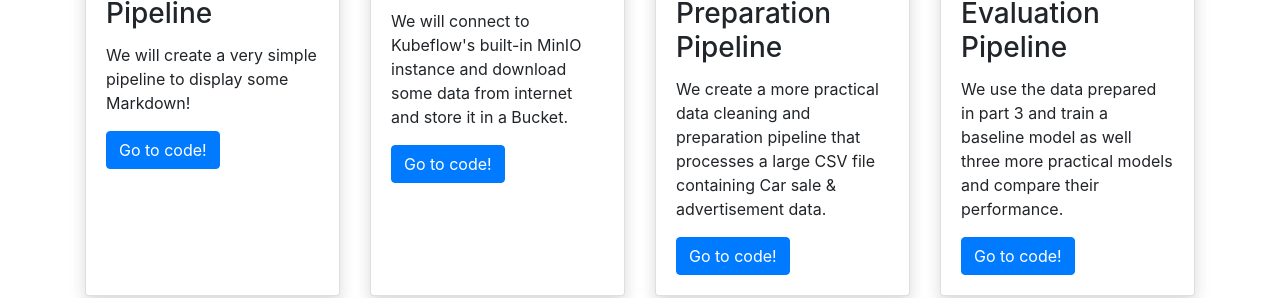
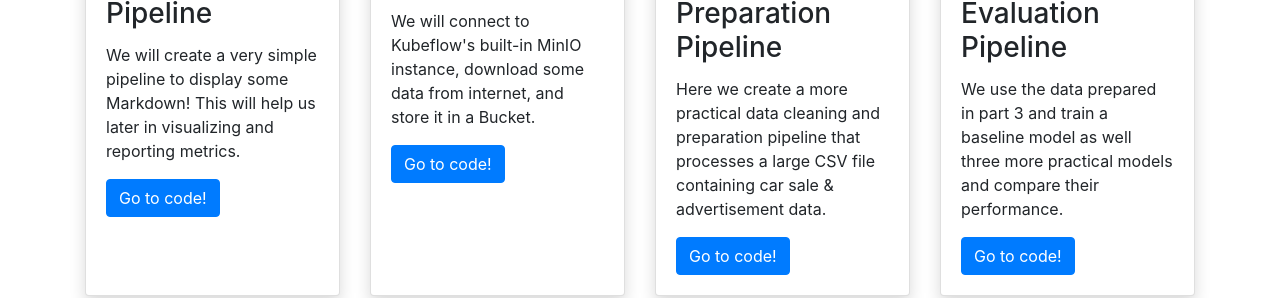
Before and after one commit to muhammadyaseen/kubeflow-on-linode, a plain HTML site: page web-page/index.html in a window 1280 px wide. Shown: the part 691-989 px from the top of the page. Drawn offline with nearby package versions, Linux system fonts and the light colour scheme.

Commit message:
Webpage updated

```diff
--- a/web-page/index.html
+++ b/web-page/index.html
@@ -27,7 +27,7 @@
                     <img class="card-img-top" src="banner.png" />
                     <div class="card-body">
                         <h3 class="card-title">01. Markdown Visualization Pipeline</h5>
-                        <p class="card-text">We will create a very simple pipeline to display some Markdown!</p>
+                        <p class="card-text">We will create a very simple pipeline to display some Markdown! This will help us later in visualizing and reporting metrics.</p>
                         <a href="https://github.com/muhammadyaseen/kubeflow-on-linode/tree/main/kfp-examples/01_markdown-visualization-pipeline" class="btn btn-primary">Go to code!</a>
                     </div>
                 </div>
@@ -35,7 +35,7 @@
                     <img class="card-img-top" src="banner.png" />
                     <div class="card-body">
                         <h3 class="card-title">02. Simple MinIO Pipeline</h5>
-                        <p class="card-text">We will connect to Kubeflow's built-in MinIO instance and download some data from internet and store it in a Bucket.</p>
+                        <p class="card-text">We will connect to Kubeflow's built-in MinIO instance, download some data from internet, and store it in a Bucket.</p>
                         <a href="https://github.com/muhammadyaseen/kubeflow-on-linode/tree/main/kfp-examples/02_simple-minio-pipeline" class="btn btn-primary">Go to code!</a>
                     </div>
                 </div>
@@ -45,7 +45,7 @@
                     <img class="card-img-top" src="banner.png" />
                     <div class="card-body">
                         <h3 class="card-title">03. Data Cleaning and Preparation Pipeline</h5>
-                        <p class="card-text">We create a more practical data cleaning and preparation pipeline that processes a large CSV file containing Car sale & advertisement data.</p>
+                        <p class="card-text">Here we create a more practical data cleaning and preparation pipeline that processes a large CSV file containing car sale & advertisement data.</p>
                         <a href="https://github.com/muhammadyaseen/kubeflow-on-linode/tree/main/kfp-examples/03_data-cleaning-pipeline" class="btn btn-primary">Go to code!</a>
                     </div>
                 </div>
```
